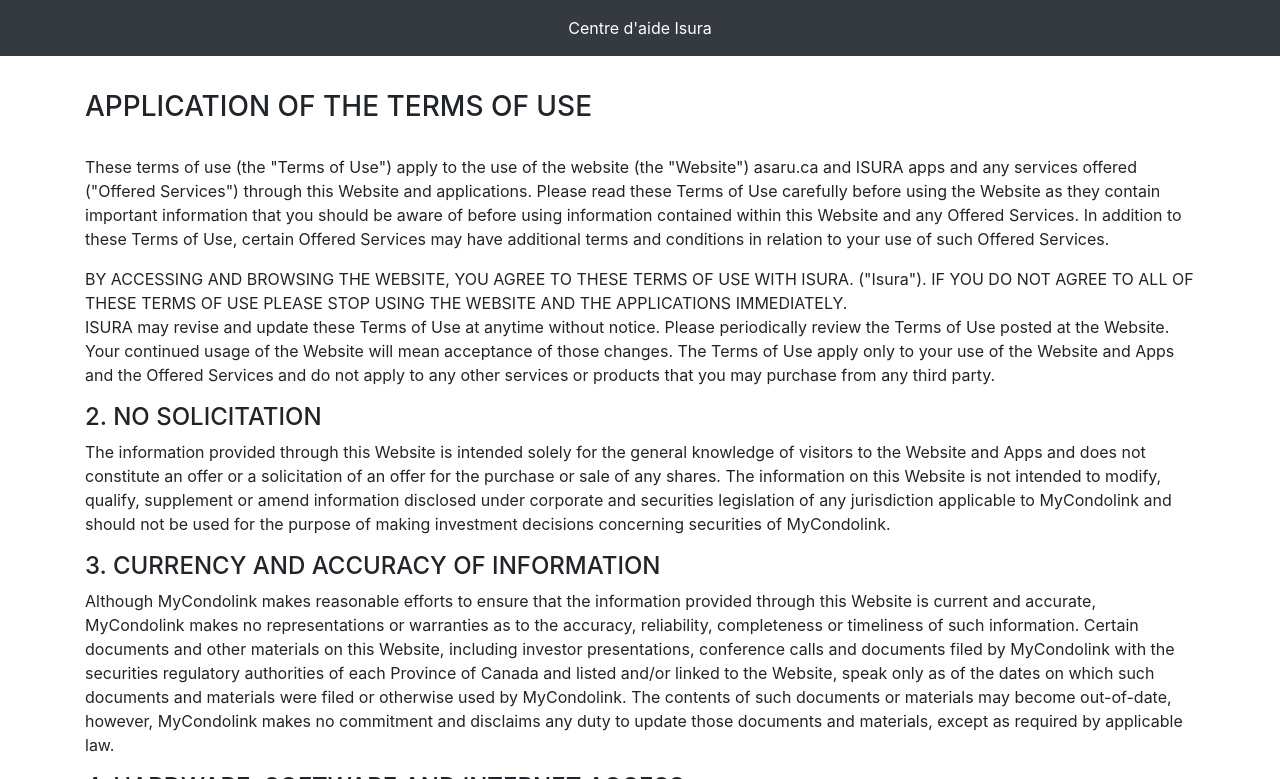
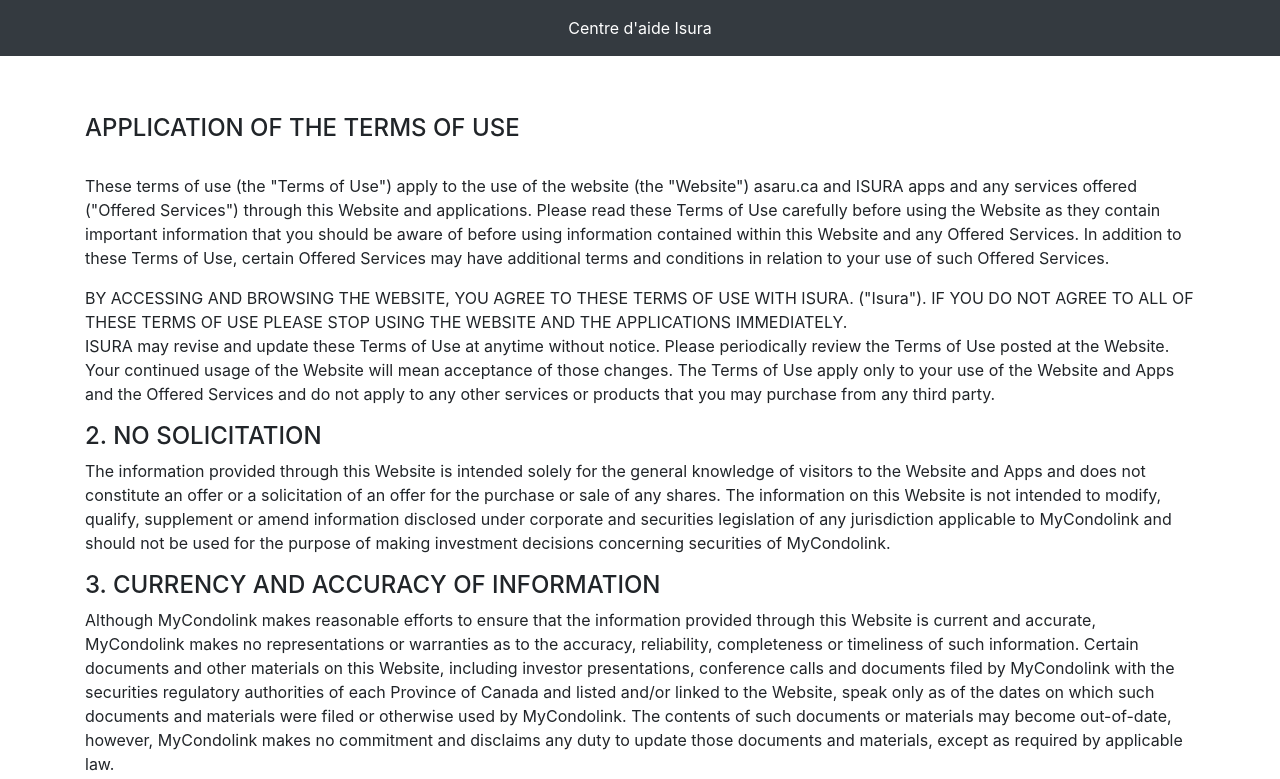
Before and after one commit to isuraconnect/privacy, a plain HTML site: page index.html in a window 1280 px wide. Shown: the top 779 px of the page. Drawn offline with nearby package versions, Linux system fonts and the light colour scheme.

Commit message:
Update index.html

```diff
--- a/index.html
+++ b/index.html
@@ -21,7 +21,7 @@
   </div>
 
 <div class="container">
-  <h3><br>APPLICATION OF THE TERMS OF USE</h3>
+  <h4><br><br>APPLICATION OF THE TERMS OF USE</h4>
   <p>
     <br>
     These terms of use (the &quot;Terms of Use&quot;) apply to the use of the website (the &quot;Website&quot;) asaru.ca and ISURA apps and any
```
